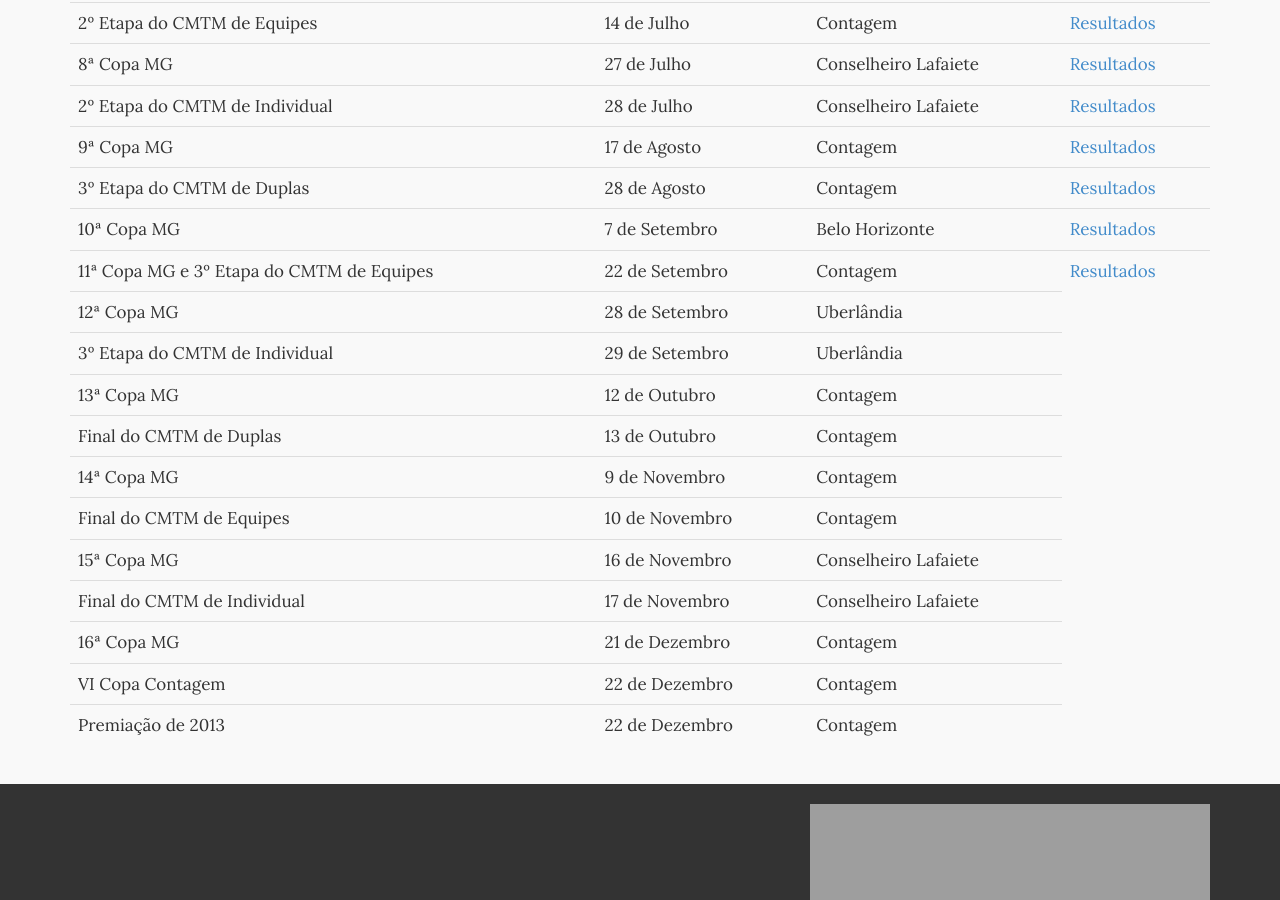
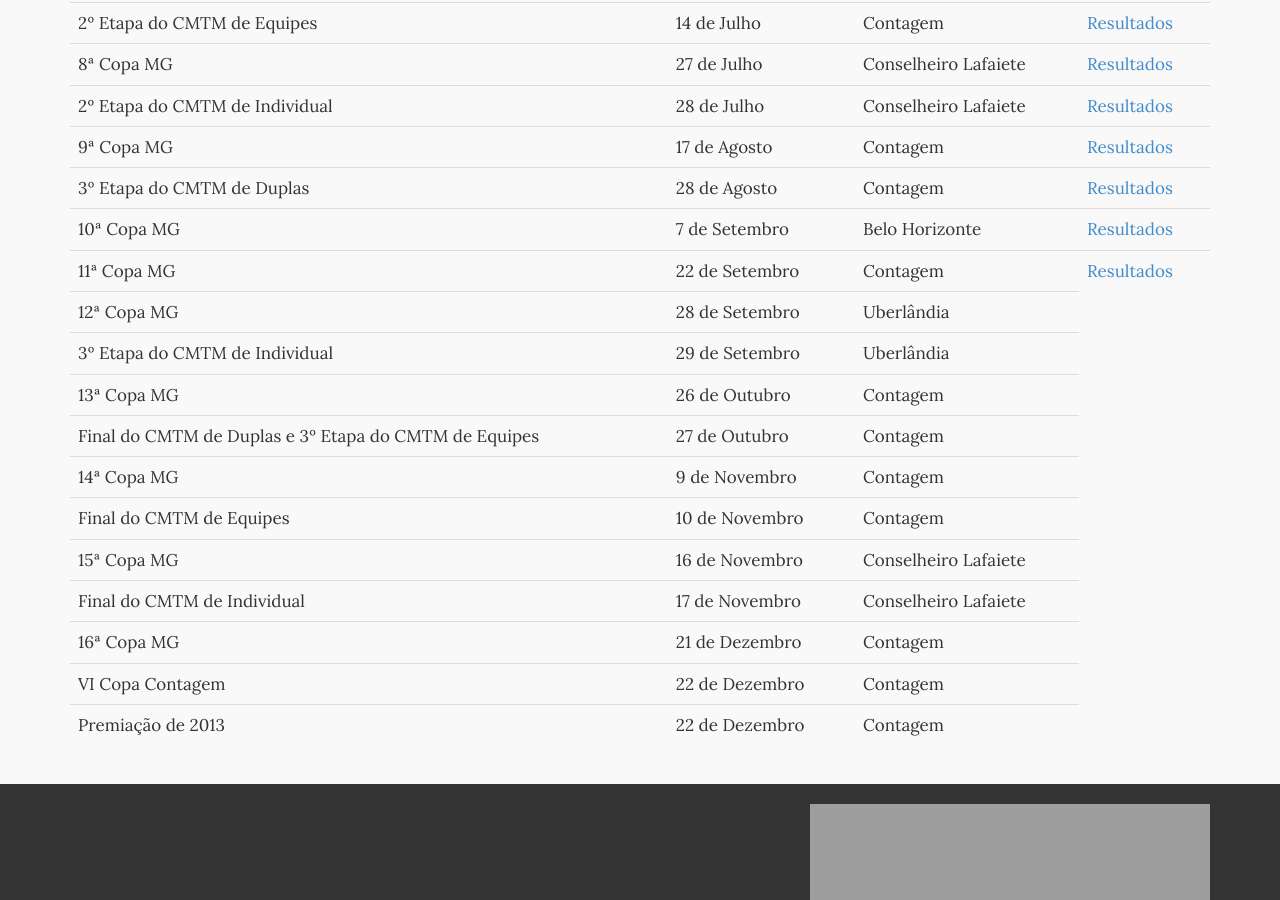
Before and after one commit to thiagokimo/fmtm, a Jekyll site: the page built from calendario.html, in a window 1280 px wide and 900 px high, scrolled down 844 px. Built offline with Jekyll 4.4.1, drawn with Linux system fonts in a browser that asks for light colours; Markdown is read by kramdown in place of the engine named in the settings.

Commit message:
Updating calendario page

```diff
--- a/calendario.html
+++ b/calendario.html
@@ -140,12 +140,12 @@ title: Calendário
     </tr>
     <tr>
       <td>13ª Copa MG</td>
-      <td>12 de Outubro</td>
+      <td>26 de Outubro</td>
       <td>Contagem</td>
     </tr>
     <tr>
-      <td>Final do CMTM de Duplas</td>
-      <td>13 de Outubro</td>
+      <td>Final do CMTM de Duplas e 3º Etapa do CMTM de Equipes</td>
+      <td>27 de Outubro</td>
       <td>Contagem</td>
     </tr>
     <tr>
```
Also changed, not shown: other parts of calendario.html (+1 -1 lines).
